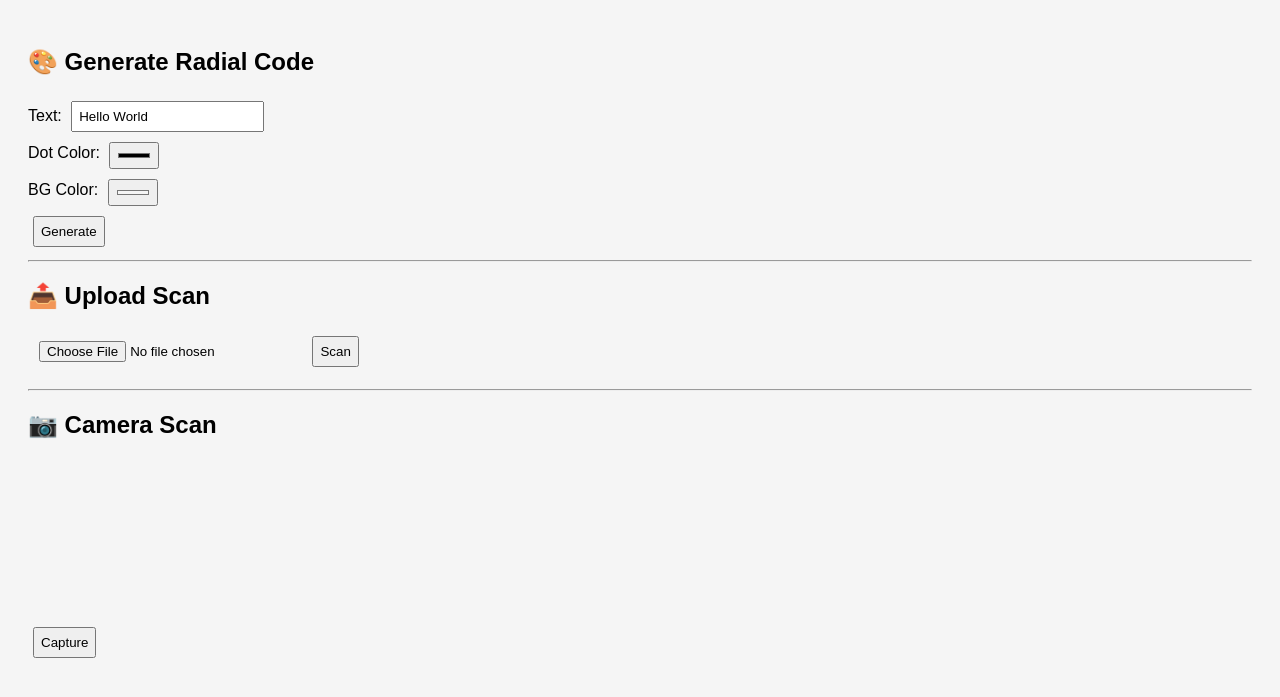
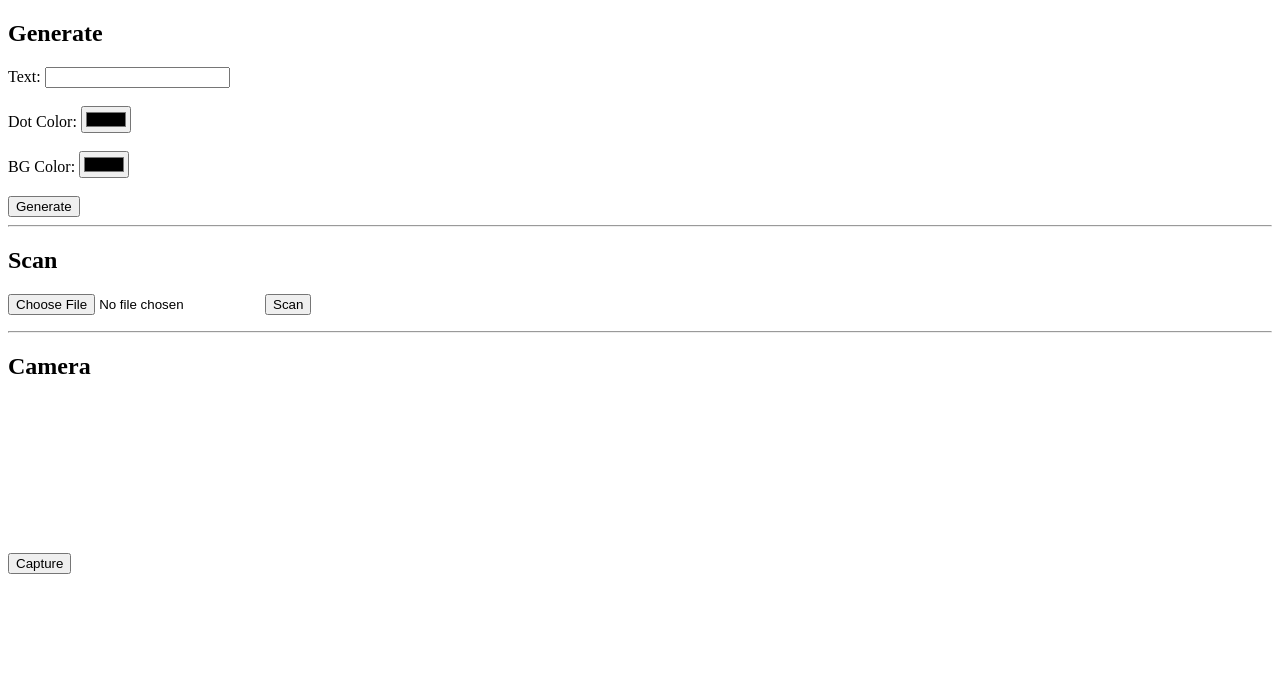
Before and after one commit to userdevil/Dot_grid, a Flask app: page / in a window 1280 px wide. Shown: the top 697 px of the page. Run offline with Flask 3, Linux system fonts and the light colour scheme.

Commit message:
Refactor HTML structure and remove inline styles

```diff
--- a/templates/index.html
+++ b/templates/index.html
@@ -2,36 +2,22 @@
 <html>
 <head>
     <title>Dot Code System</title>
-    <style>
-        body {
-            font-family: Arial;
-            padding: 20px;
-            background: #f5f5f5;
-        }
-        input, button {
-            margin: 5px;
-            padding: 6px;
-        }
-        video, img {
-            margin-top: 10px;
-            border-radius: 10px;
-        }
-    </style>
 </head>
 <body>
 
-<h2>🎨 Generate Radial Code</h2>
+<h2>Generate</h2>
 
 <form action="/generate" method="post" target="_blank">
-    Text: <input name="text" value="Hello World"><br>
-    Dot Color: <input type="color" name="dot_color" value="#000000"><br>
-    BG Color: <input type="color" name="bg_color" value="#f5f5f5"><br>
+    Text: <input name="text"><br><br>
+    Dot Color: <input type="color" name="dot_color"><br><br>
+    BG Color: <input type="color" name="bg_color"><br><br>
     <button type="submit">Generate</button>
 </form>
 
 <hr>
 
-<h2>📤 Upload Scan</h2>
+<h2>Scan</h2>
+
 <input type="file" id="image">
 <button onclick="upload()">Scan</button>
 
@@ -39,7 +25,7 @@
 
 <hr>
 
-<h2>📷 Camera Scan</h2>
+<h2>Camera</h2>
 <video id="video" width="300" autoplay></video><br>
 <button onclick="capture()">Capture</button>
 
@@ -76,7 +62,7 @@ function send(blob) {
     .then(res => res.json())
     .then(data => {
         document.getElementById('result').innerText =
-            data.decoded_text ? "Decoded: " + data.decoded_text : data.error;
+            "Decoded: " + data.decoded_text;
     });
 }
 </script>
```
